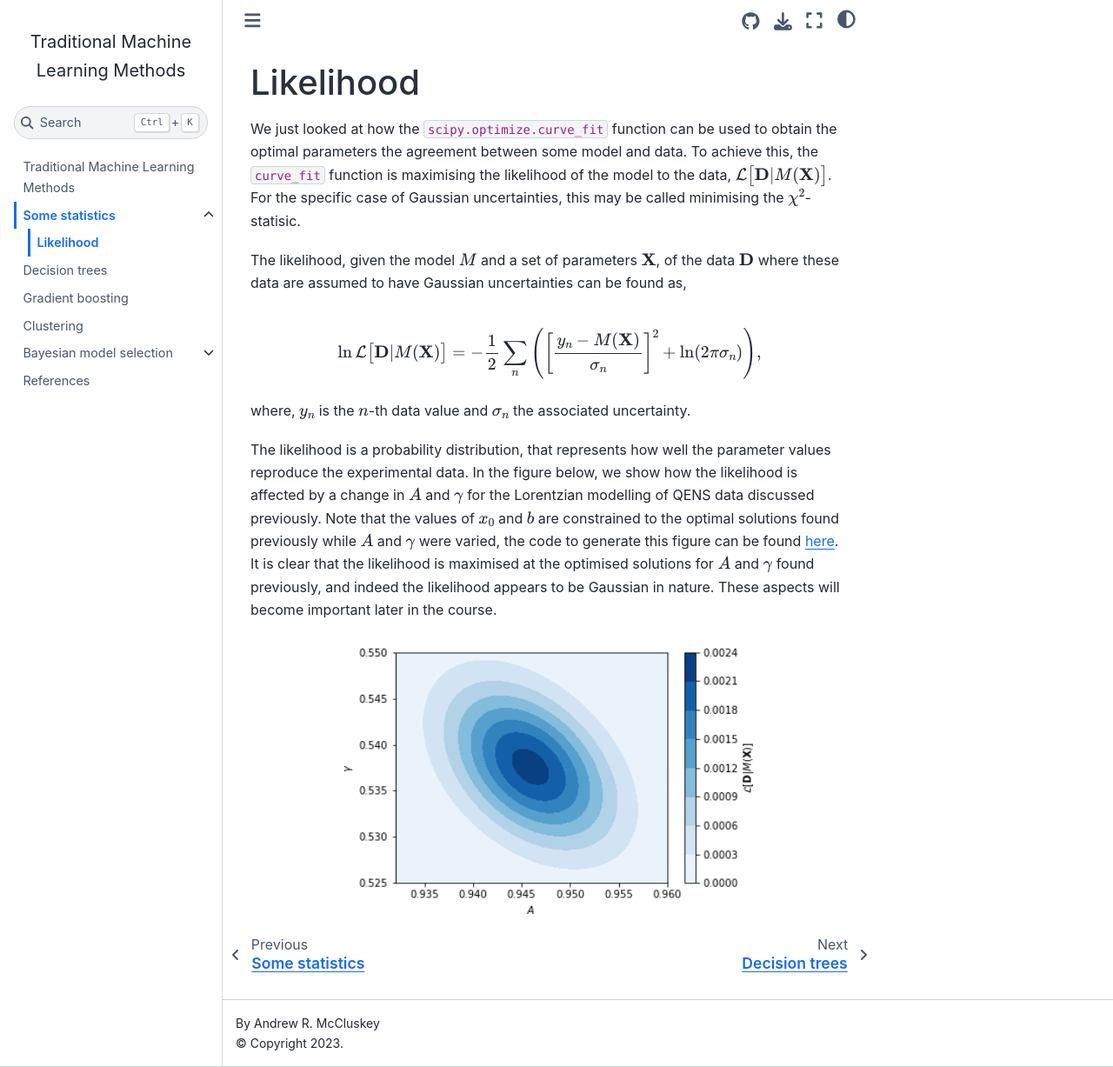
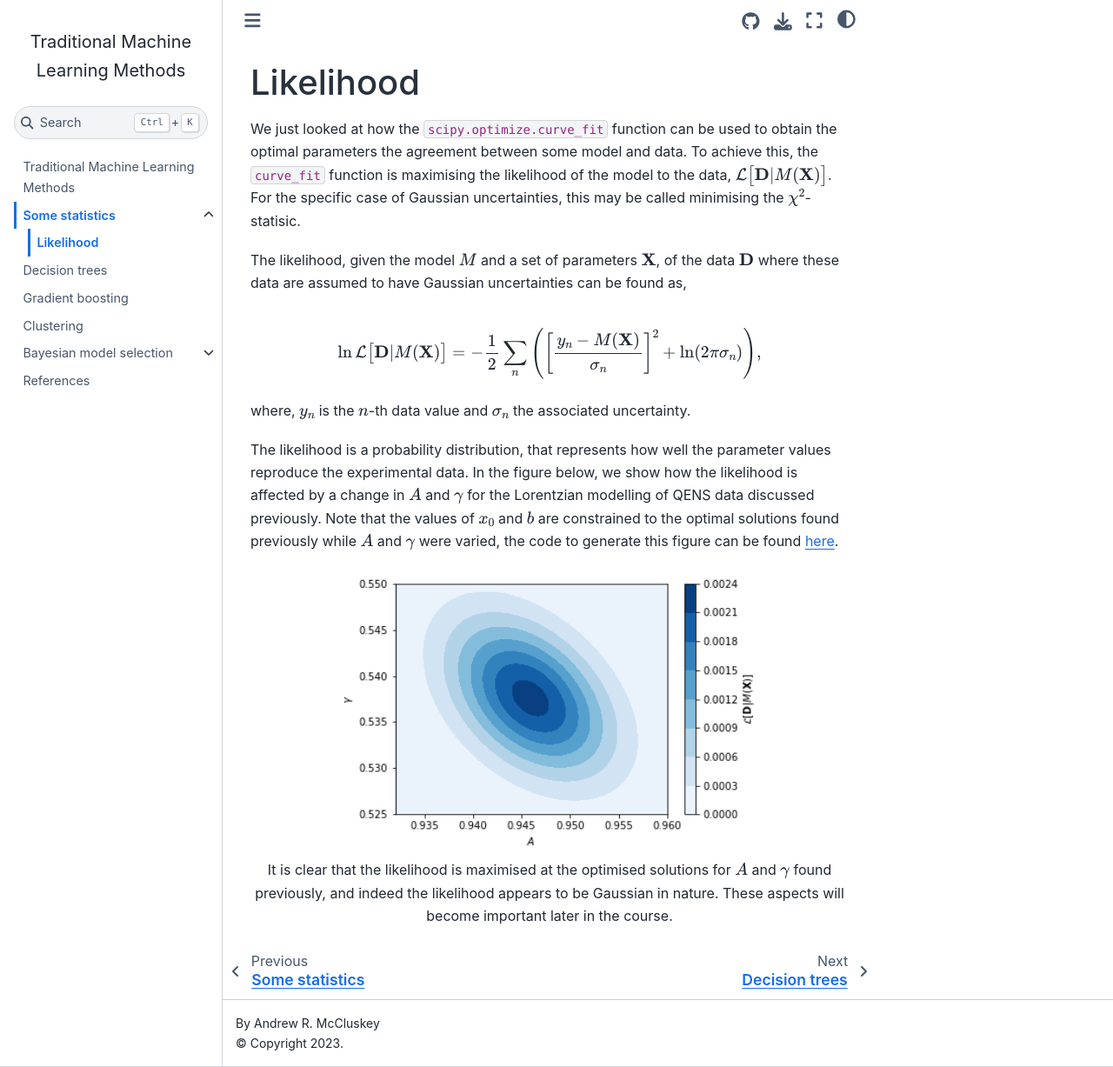
Before and after one commit to arm61/trad_ml_methods, a Jupyter Book: the page built from likelihood.md, in a window 1280 px wide and 1227 px high. Shown: the whole window at 87% size. Built offline with Jupyter Book 1.0.4 settings and Sphinx 7.4.7 and the Sphinx Book theme 1.1.4, drawn with Linux system fonts in a browser that asks for light colours; pages that are not in the unit, such as notebooks, are missing from menus; some of the changed lines change nothing that is shown.

Commit message:
formatting

```diff
--- a/likelihood.md
+++ b/likelihood.md
@@ -13,9 +13,10 @@ where, $y_n$ is the $n$-th data value and $\sigma_n$ the associated uncertainty.
 The likelihood is a probability distribution, that represents how well the parameter values reproduce the experimental data.
 In the figure below, we show how the likelihood is affected by a change in $A$ and $\gamma$ for the Lorentzian modelling of QENS data discussed previously.
 Note that the values of $x_0$ and $b$ are constrained to the optimal solutions found previously while $A$ and $\gamma$ were varied, the code to generate this figure can be found [here](./likelihood_code).
-It is clear that the likelihood is maximised at the optimised solutions for $A$ and $\gamma$ found previously, and indeed the likelihood appears to be Gaussian in nature.
-These aspects will become important later in the course.
 
 <center>
   <img src="https://github.com/arm61/trad_ml_methods/raw/main/likelihood_plot.png" alt="An example of a likelihood function, where $A$ and $\gamma$ are varied." class="bg-primary" width="500px">
-</center>
+</center<br>
+
+It is clear that the likelihood is maximised at the optimised solutions for $A$ and $\gamma$ found previously, and indeed the likelihood appears to be Gaussian in nature.
+These aspects will become important later in the course.
```
